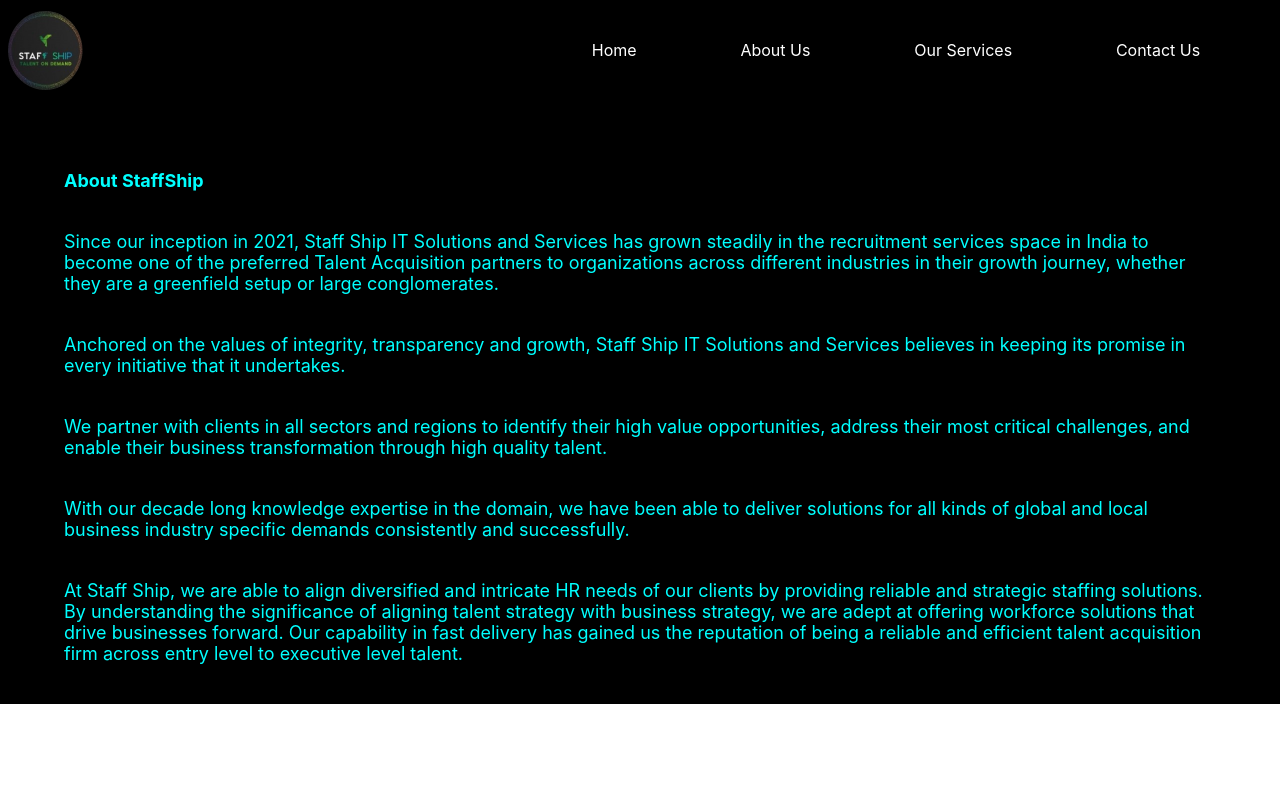
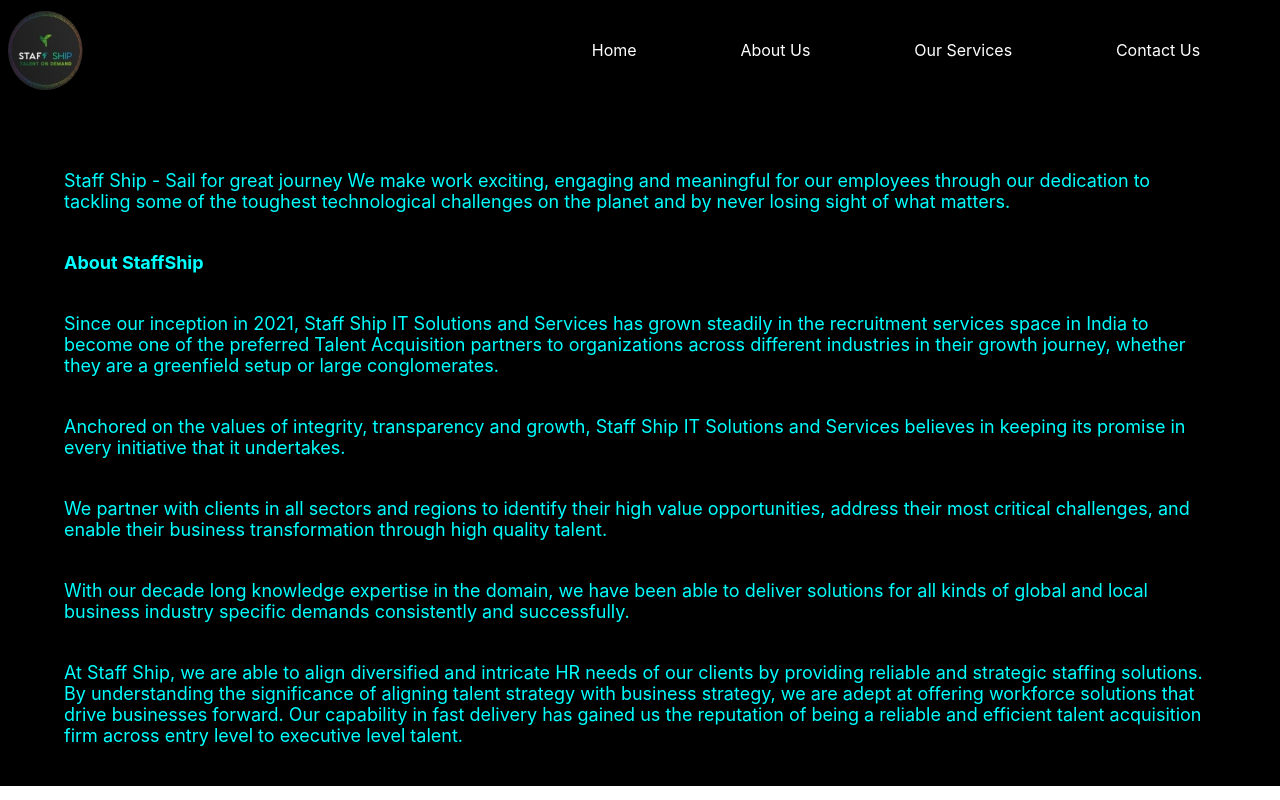
Before and after one commit to Shar1q-codes/staffship, a React (Create React App) app: page /AboutUs in a window 1280 px wide. Built offline with nearby package versions, Linux system fonts and the light colour scheme.

Commit message:
about us done

```diff
--- a/src/Components/AboutUs.js
+++ b/src/Components/AboutUs.js
@@ -5,6 +5,7 @@
   return (
     <motion.div initial={{opacity: 0}} animate={{opacity: 1}} exit={{opacity: 0}} className='about-component'>
       <div className='aboutus-container'>
+        <p className='about-quote about-info'><span>Staff Ship</span> - Sail for great journey We make work exciting, engaging and meaningful for our employees through our dedication to tackling some of the toughest technological challenges on the planet and by never losing sight of what matters.</p>
         <h1 className='about-info'>About StaffShip</h1>
         <p className='about-info'>Since our inception in 2021, Staff Ship IT Solutions and Services has grown steadily in the recruitment services space in India to become one of the preferred Talent Acquisition partners to organizations across different industries in their growth journey, whether they are a greenfield setup or large conglomerates.</p>
 
```
